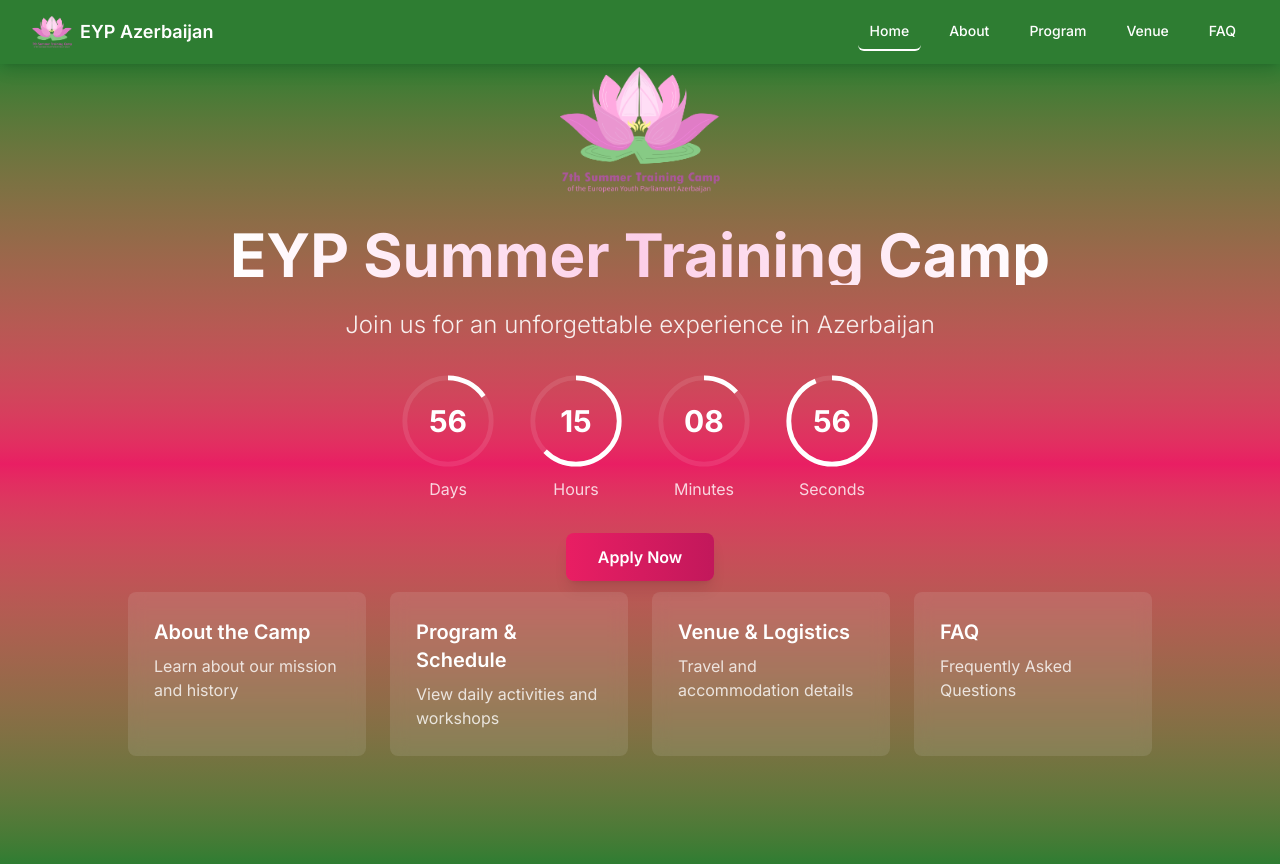
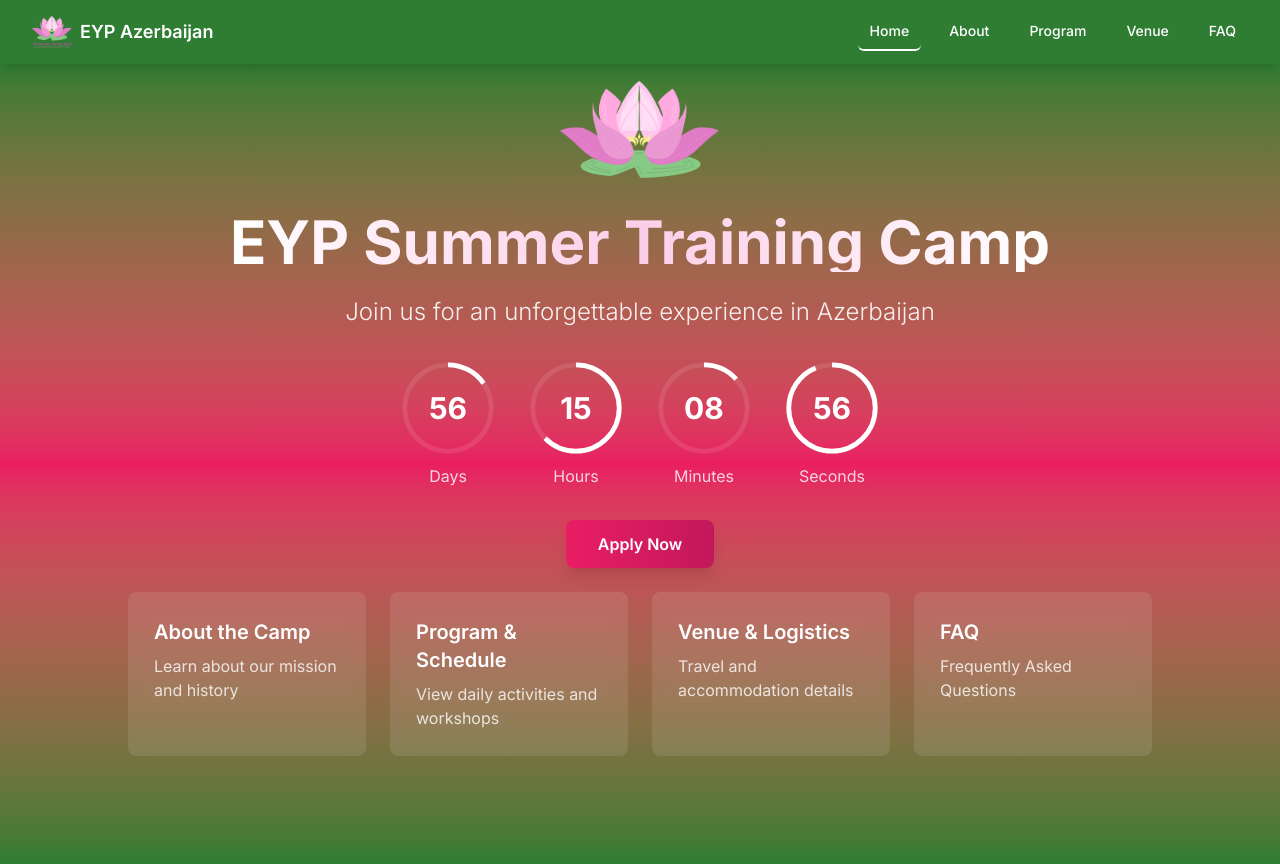
Before and after one commit to Ph4ntomByte/Summer_Training_Camp, a Next.js app: page / in a window 1280 px wide. Built offline with nearby package versions, Linux system fonts and the light colour scheme.

Commit message:
feat: replace logo with the one without caption

```diff
--- a/src/app/page.tsx
+++ b/src/app/page.tsx
@@ -13,7 +13,7 @@
             {/* Mobile */}
             <div className="block sm:hidden">
               <Image
-                src="/images/lotus-logo.png"
+                src="/images/camp_logo_no_background.png"
                 alt="EYP Logo"
                 width={115}
                 height={115}
@@ -25,7 +25,7 @@
             {/* Tablet */}
             <div className="hidden sm:block md:hidden">
               <Image
-                src="/images/lotus-logo.png"
+                src="/images/camp_logo_no_background.png"
                 alt="EYP Logo"
                 width={140}
                 height={140}
@@ -37,7 +37,7 @@
             {/* Desktop */}
             <div className="hidden md:block">
               <Image
-                src="/images/lotus-logo.png"
+                src="/images/camp_logo_no_background.png"
                 alt="EYP Logo"
                 width={160}
                 height={160}
```
Also changed, not shown: public/images/camp_logo_no_background.png (added).
